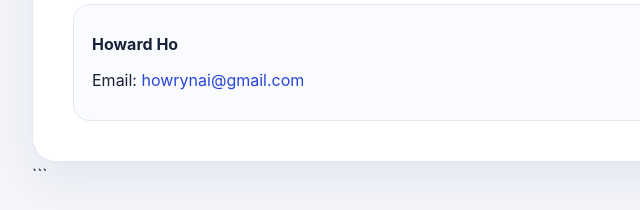
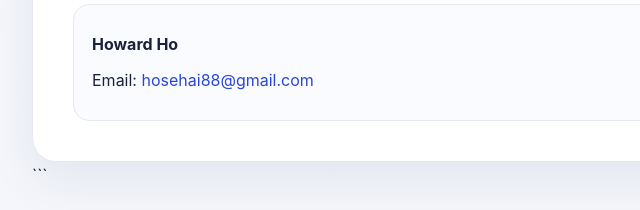
Before and after one commit to hosehai88/buy-reality-privacy, a plain HTML site: page index.html in a window 1280 px wide. Shown: the part 2306-2516 px from the top of the page, 178-818 px from the left. Drawn offline with Linux system fonts and the light colour scheme.

Commit message:
Update index.html

````diff
--- a/index.html
+++ b/index.html
@@ -187,7 +187,7 @@
   <h2>8. Contact</h2>
   <div class="contact">
     <p><strong>Howard Ho</strong></p>
-    <p>Email: <a href="mailto:howrynai@gmail.com">howrynai@gmail.com</a></p>
+    <p>Email: <a href="mailto:hosehai88@gmail.com">hosehai88@gmail.com</a></p>
   </div>
 </section>
 ```
````
